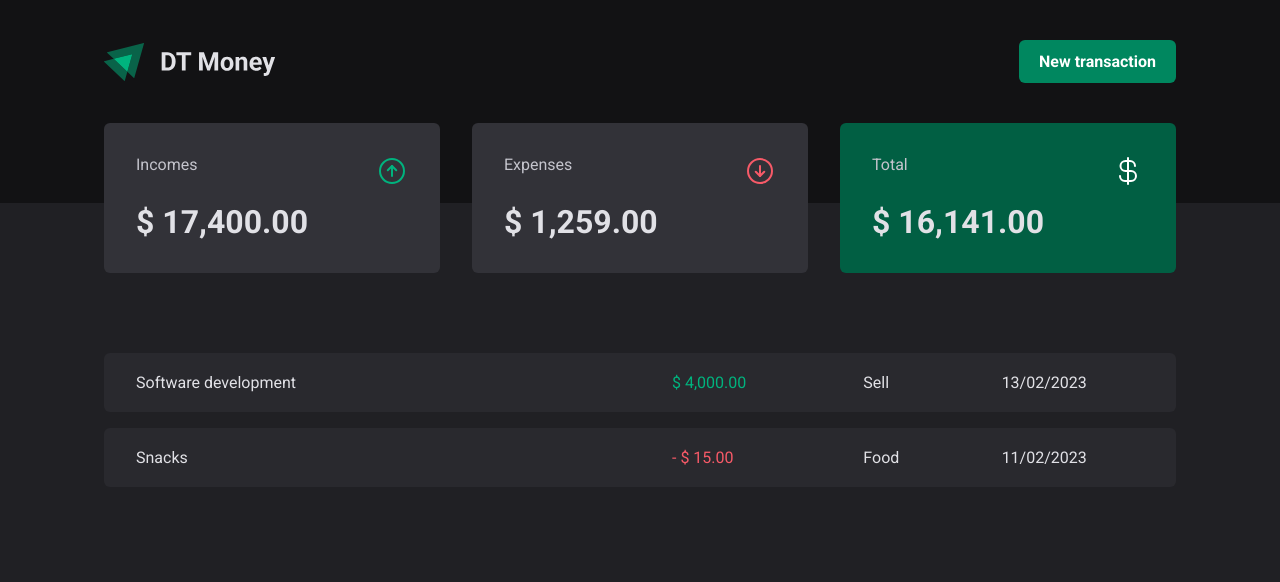
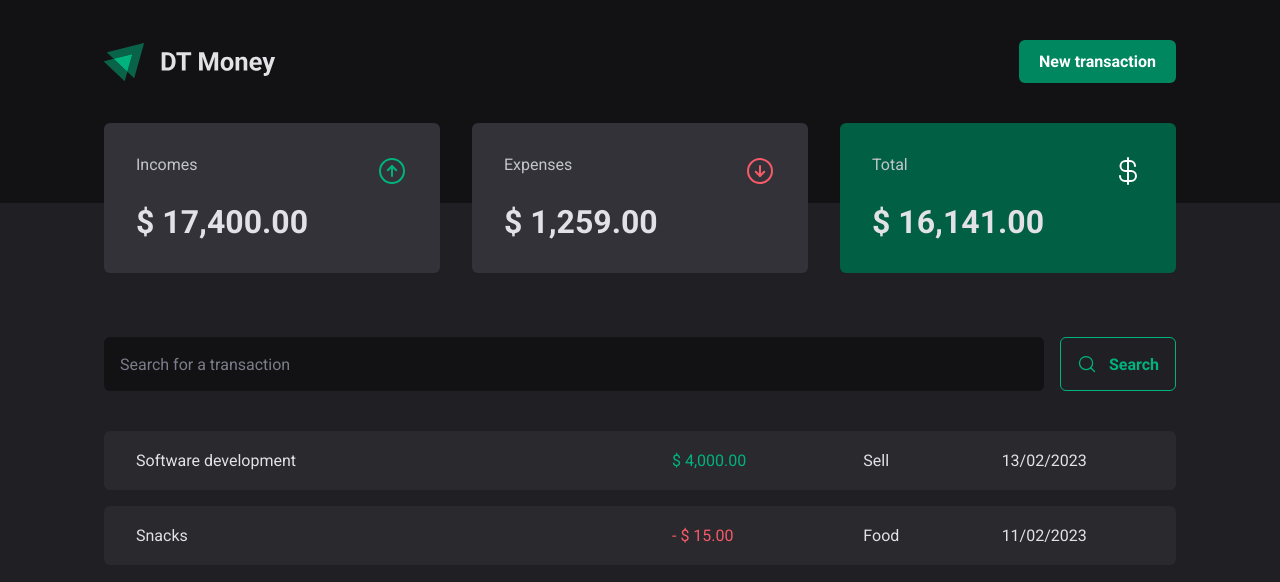
Before and after one commit to guilherme-n/dt-money, a React (Vite) app: page / in a window 1280 px wide. Shown: the top 582 px of the page. Built offline with nearby package versions, Linux system fonts and the light colour scheme.

Commit message:
create search transactions input

```diff
--- /dev/null
+++ b/src/components/SearchForm/index.tsx
@@ -0,0 +1,14 @@
+import { MagnifyingGlass } from 'phosphor-react';
+import { SearchFormContainer } from './styles';
+
+export function SearchForm() {
+	return (
+		<SearchFormContainer>
+			<input placeholder='Search for a transaction' />
+			<button>
+				<MagnifyingGlass size={20} />
+				<span>search</span>
+			</button>
+		</SearchFormContainer>
+	);
+}
--- /dev/null
+++ b/src/components/SearchForm/styles.ts
@@ -0,0 +1,43 @@
+import styled from 'styled-components';
+
+export const SearchFormContainer = styled.form`
+	display: flex;
+	gap: 1rem;
+
+	input {
+		flex: 1;
+		border: 0;
+		border-radius: 6px;
+		background-color: ${(props) => props.theme['gray-900']};
+		color: ${(props) => props.theme['gray-300']};
+		padding: 1rem;
+
+		&::placeholder {
+			color: ${(props) => props.theme['gray-500']};
+		}
+	}
+
+	button {
+		display: flex;
+		align-items: center;
+		gap: 0.75rem;
+
+		border: 0;
+		padding: 1rem;
+		background: transparent;
+		border: 1px solid ${(props) => props.theme['green-300']};
+		color: ${(props) => props.theme['green-300']};
+		font-weight: bold;
+		border-radius: 6px;
+		cursor: pointer;
+		text-transform: capitalize;
+		transition-property: background-color, color, border-color;
+		transition-duration: 0.2s;
+
+		&:hover {
+			background: ${(props) => props.theme['green-500']};
+			border-color: ${(props) => props.theme['green-500']};
+			color: ${(props) => props.theme.white};
+		}
+	}
+`;
--- a/src/pages/Transactions/index.tsx
+++ b/src/pages/Transactions/index.tsx
@@ -1,4 +1,5 @@
 import { Header } from '../../components/Header';
+import { SearchForm } from '../../components/SearchForm';
 import { Summary } from '../../components/Summary';
 import {
 	PriceHighlight,
@@ -13,6 +14,7 @@ export function Transactions() {
 			<Summary />
 
 			<TransactionsContainer>
+				<SearchForm />
 				<TransactionsTable>
 					<thead></thead>
 					<tbody>
--- a/src/pages/Transactions/styles.ts
+++ b/src/pages/Transactions/styles.ts
@@ -11,7 +11,7 @@ export const TransactionsTable = styled.table`
 	width: 100%;
 	border-collapse: separate;
 	border-spacing: 0 1rem;
-	/* margin-top: 1.5rem; */
+	margin-top: 1.5rem;
 
 	td {
 		padding: 1.25rem 2rem;
```
